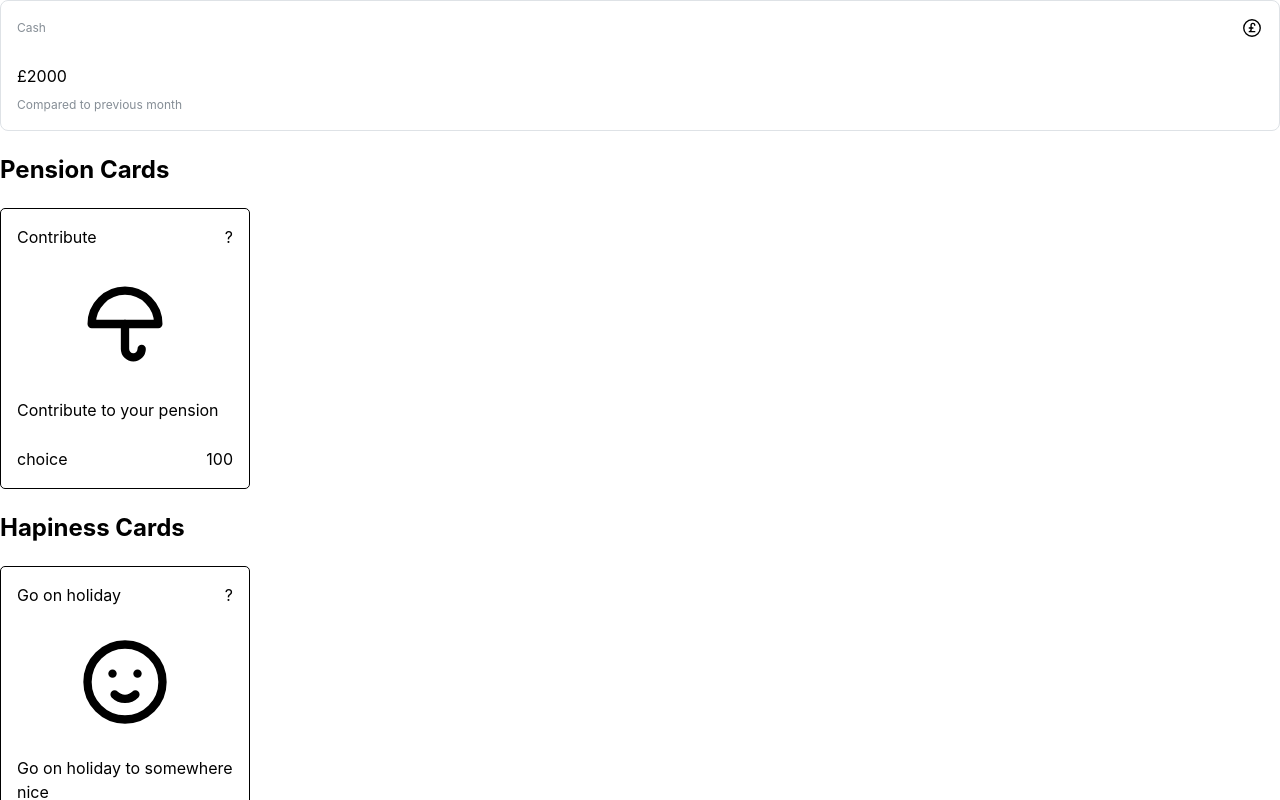
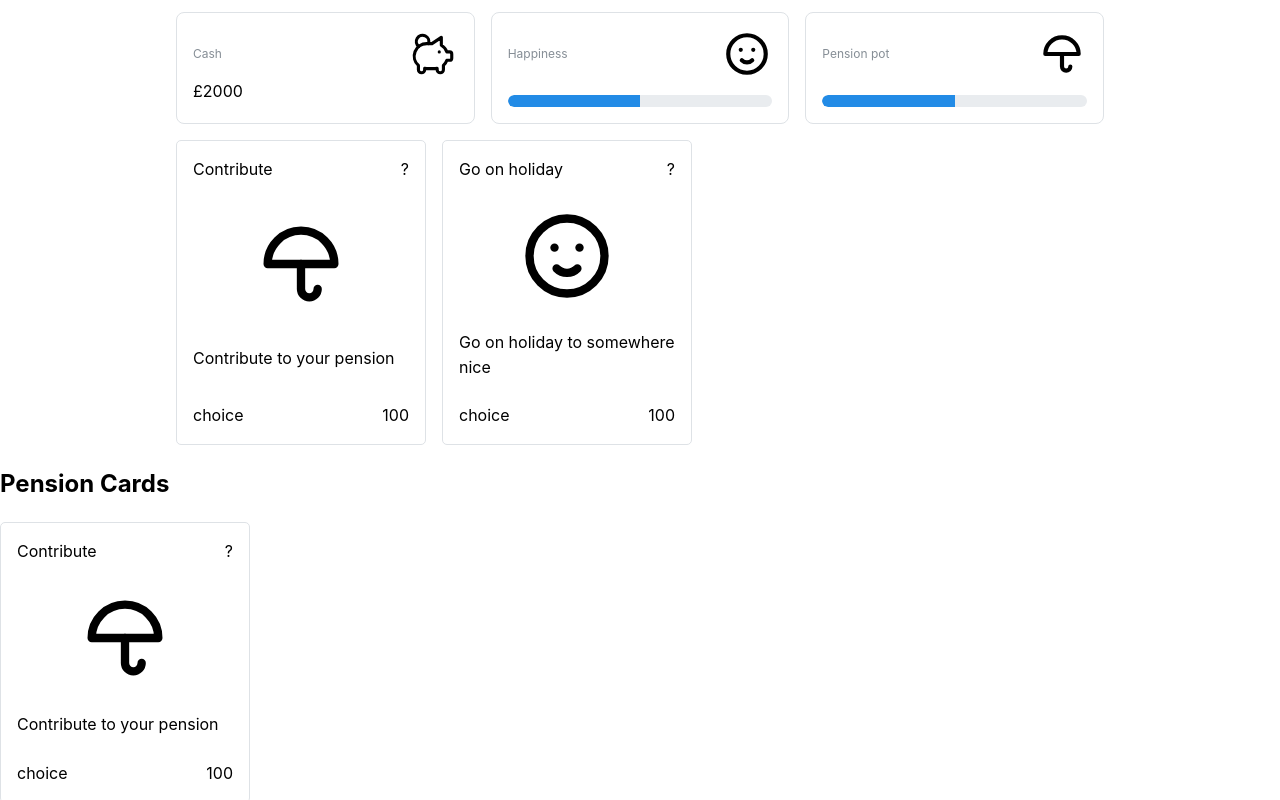
Before and after one commit to siaxza/game-jam, a React (Vite) app in the folder game-jam/: page / in a window 1280 px wide. Shown: the top 800 px of the page. Built offline with nearby package versions, Linux system fonts and the light colour scheme.

Commit message:
Start to build up initial card select UI

```diff
--- a/game-jam/src/App.tsx
+++ b/game-jam/src/App.tsx
@@ -1,14 +1,20 @@
 import "@mantine/core/styles.css";
-import { MantineProvider } from "@mantine/core";
+import { Container, MantineProvider, Stack } from "@mantine/core";
+import { VariablesDisplay } from "./components/VariablesDisplay/VariablesDisplay";
+import { CardSelect } from "./components/CardSelect/CardSelect";
 import { Card } from "./components/Card/Card";
-import { VariablesDisplay } from "./components/VariablesDisplay/VariablesDisplay";
 import { pensionCards } from "./constants/pensionCards";
 import { happinessCards } from "./constants/happinessCards";
 
 function App() {
   return (
     <MantineProvider>
-      <VariablesDisplay />
+      <Container mt="sm">
+        <Stack>
+          <VariablesDisplay />
+          <CardSelect />
+        </Stack>
+      </Container>
       <h2>Pension Cards</h2>
       {pensionCards.map((card) => (
         <Card
--- /dev/null
+++ b/game-jam/src/components/BarDisplay/BarDisplay.tsx
@@ -0,0 +1,22 @@
+import { Group, Paper, Progress, Text } from "@mantine/core";
+
+type CashDisplayProps = {
+  text: string;
+  value: number;
+  icon: React.ReactNode;
+};
+
+export const BarDisplay = ({ text, value, icon }: CashDisplayProps) => {
+  return (
+    <Paper withBorder p="md" radius="md">
+      <Group justify="space-between">
+        <Text size="xs" c="dimmed">
+          {text}
+        </Text>
+        {icon}
+      </Group>
+
+      <Progress value={value} mt="md" size="lg" radius="xl" />
+    </Paper>
+  );
+};
--- a/game-jam/src/components/Card/Card.module.css
+++ b/game-jam/src/components/Card/Card.module.css
@@ -1,11 +1,20 @@
 .cardContainer {
   width: 250px;
-  border: 1px solid black;
   border-radius: 5px;
   padding: 1rem;
+  display: flex;
+  flex-direction: column;
+  justify-content: space-between;
+  height: 100%;
 
   * + div {
     margin-top: 1.5em;
+  }
+
+  @mixin hover {
+    box-shadow: var(--mantine-shadow-md);
+    transform: scale(1.05);
+    transition: transform 0.5s ease-in-out;
   }
 }
 
--- a/game-jam/src/components/Card/Card.tsx
+++ b/game-jam/src/components/Card/Card.tsx
@@ -1,5 +1,6 @@
 import classes from "././Card.module.css";
 import { CardProps } from "../../types/CardProps";
+import { Paper } from "@mantine/core";
 
 export const Card = ({
   title,
@@ -9,7 +10,7 @@ export const Card = ({
   cost,
 }: CardProps) => {
   return (
-    <div className={classes.cardContainer}>
+    <Paper withBorder className={classes.cardContainer}>
       <div className={classes.titleContainer}>
         <span>{title}</span>
         <span>?</span>
@@ -20,6 +21,6 @@ export const Card = ({
         <span className={classes.footerValue}>{category}</span>
         <span className={classes.footerValue}>{cost}</span>
       </div>
-    </div>
+    </Paper>
   );
 };
--- /dev/null
+++ b/game-jam/src/components/CardSelect/CardSelect.tsx
@@ -0,0 +1,35 @@
+import { pensionCards } from "../../constants/pensionCards";
+import { happinessCards } from "../../constants/happinessCards";
+import { Card } from "../Card/Card";
+import { Group, UnstyledButton } from "@mantine/core";
+
+export const CardSelect = () => {
+  return (
+    <Group style={{ alignItems: "stretch" }}>
+      {pensionCards.map((card) => (
+        <UnstyledButton>
+          <Card
+            title={card.title}
+            description={card.description}
+            icon={card.icon}
+            category={card.category}
+            effect={card.effect}
+            cost={card.cost}
+          />
+        </UnstyledButton>
+      ))}
+      {happinessCards.map((card) => (
+        <UnstyledButton>
+          <Card
+            title={card.title}
+            description={card.description}
+            icon={card.icon}
+            category={card.category}
+            effect={card.effect}
+            cost={card.cost}
+          />
+        </UnstyledButton>
+      ))}
+    </Group>
+  );
+};
--- a/game-jam/src/components/CashDisplay/CashDisplay.tsx
+++ b/game-jam/src/components/CashDisplay/CashDisplay.tsx
@@ -1,5 +1,5 @@
 import { Group, Paper, Text } from "@mantine/core";
-import { IconCoinPound } from "@tabler/icons-react";
+import { IconPigMoney } from "@tabler/icons-react";
 
 type CashDisplayProps = {
   text: string;
@@ -13,16 +13,12 @@ export const CashDisplay = ({ text, value }: CashDisplayProps) => {
         <Text size="xs" c="dimmed">
           {text}
         </Text>
-        <IconCoinPound size={22} stroke={1.5} />
+        <IconPigMoney size={50} stroke={1.5} />
       </Group>
 
-      <Group align="flex-end" gap="xs" mt={25}>
+      <Group align="flex-end" gap="xs">
         <Text>£{value}</Text>
       </Group>
-
-      <Text fz="xs" c="dimmed" mt={7}>
-        Compared to previous month
-      </Text>
     </Paper>
   );
 };
--- a/game-jam/src/components/VariablesDisplay/VariablesDisplay.tsx
+++ b/game-jam/src/components/VariablesDisplay/VariablesDisplay.tsx
@@ -1,9 +1,22 @@
+import { SimpleGrid } from "@mantine/core";
+import { BarDisplay } from "../BarDisplay/BarDisplay";
 import { CashDisplay } from "../CashDisplay/CashDisplay";
+import { IconMoodSmile, IconUmbrella } from "@tabler/icons-react";
 
 export const VariablesDisplay = () => {
   return (
-    <>
+    <SimpleGrid cols={3}>
       <CashDisplay text="Cash" value={2000} />
-    </>
+      <BarDisplay
+        text="Happiness"
+        value={50}
+        icon={<IconMoodSmile size={50} />}
+      />
+      <BarDisplay
+        text="Pension pot"
+        value={50}
+        icon={<IconUmbrella size={50} />}
+      />
+    </SimpleGrid>
   );
 };
```
Also changed, not shown: game-jam/src/helpers/cardHelpers.ts (added, +10 -0 lines).
